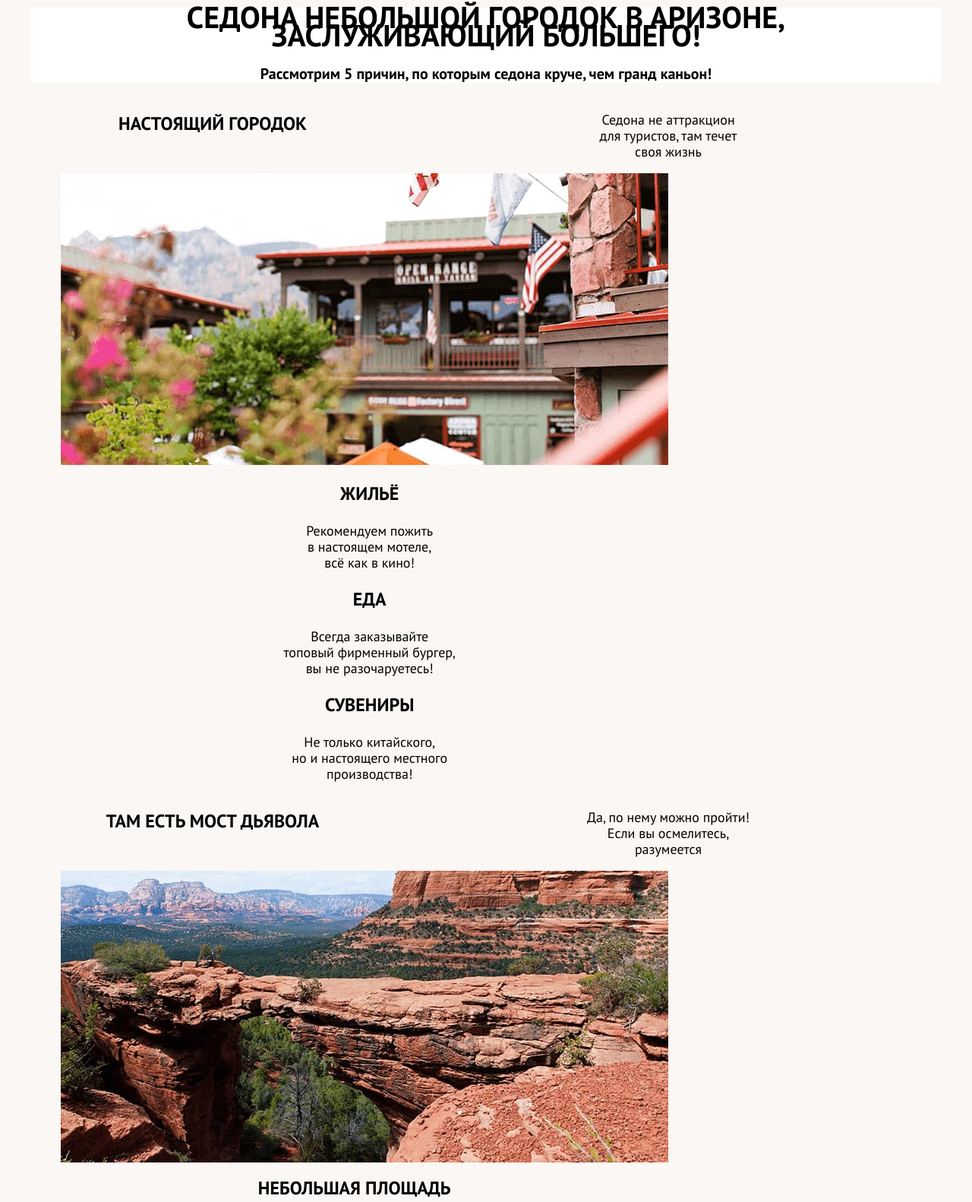
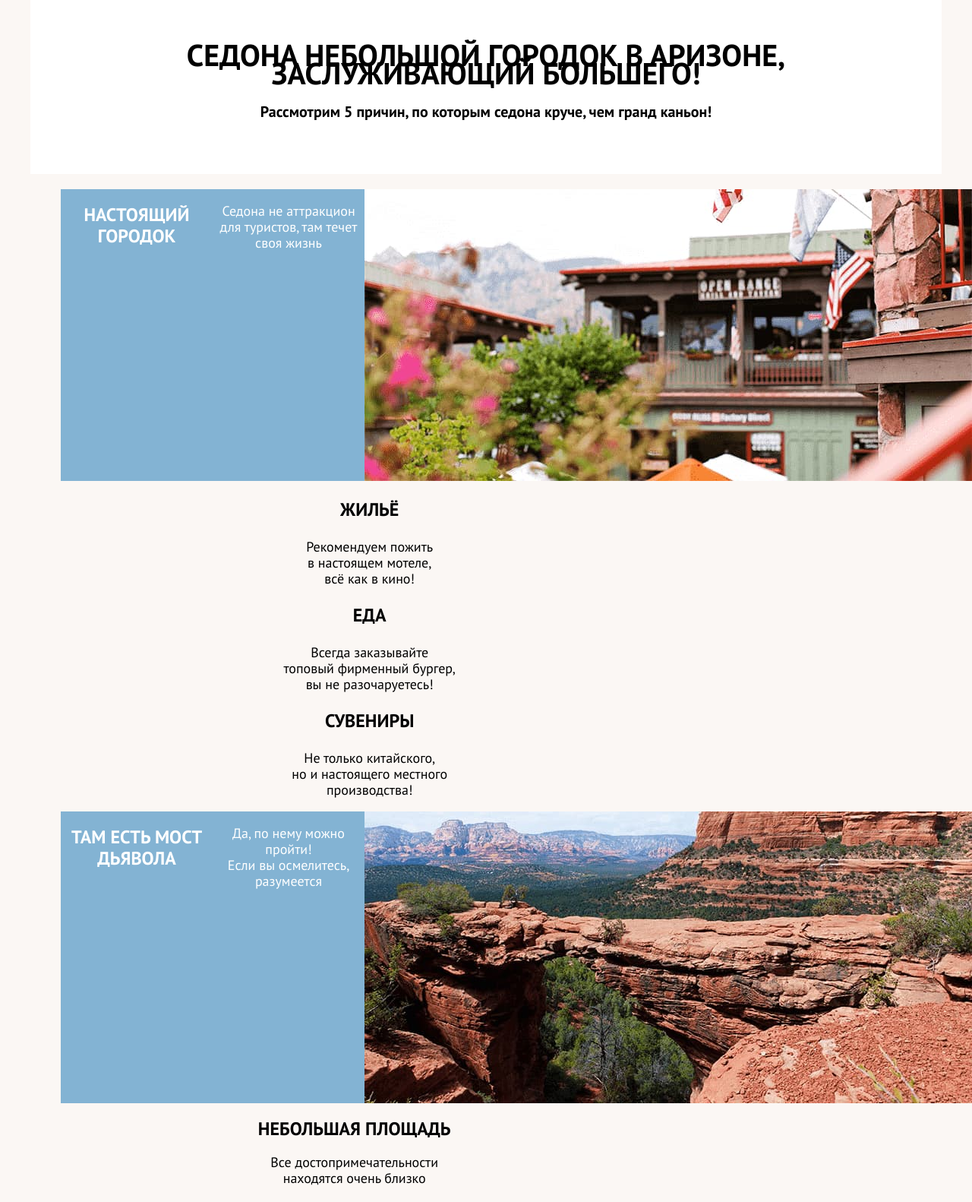
Before and after one commit to krasnovaek/1982699-sedona-33, a plain HTML site: page index.html in a window 1280 px wide. Shown: the part 449-2031 px from the top of the page at 76% size. Drawn offline with Linux system fonts and the light colour scheme.

Commit message:
добавляет изменяет

```diff
--- a/index.html
+++ b/index.html
@@ -45,9 +45,10 @@
     <div class="logo">
       <img src="images/welcome.svg" width="458" height="352" alt="Welcome to the gorgeous Sedona">
     </div>
-    <div class="intro">
+    <div class="description-text">
       <h1>Седона небольшой городок в аризоне,
-        <br>заслуживающий большего!
+        <br>
+        заслуживающий большего!
       </h1>
       <p>Рассмотрим 5 причин, по которым седона круче, чем гранд каньон!</p>
     </div>
--- a/styles/styles.css
+++ b/styles/styles.css
@@ -21,7 +21,6 @@ html {
 body {
   display: flex;
   flex-direction: column;
-  min-height: 100%;
   width: 1200px;
   margin: 0 auto;
   font-family: "PT Sans", sans-serif;
@@ -108,30 +107,39 @@ body {
   text-align: center;
 }
 
-.intro {
+.description-text {
   color: #000000;
   background-color: #ffffff;
   font-weight: bold;
   text-transform: uppercase;
   text-align: center;
+  width: 1200px;
+  padding: 50px 0;
 }
 
 .advantages-kind {
   display: grid;
   grid-template-columns: 1fr 1fr 1fr;
+  list-style-type: none;
 }
 
 .advantages-town {
   display: grid;
-  grid-template-columns: 400px 800px;
+  background-color: #83b3d3;
+  grid-template-columns: 200px 200px 800px;
+  color: #ffffff;
   width: 1200px;
+  height: 384px;
 }
 
 
 .advantages-bridge {
   display: grid;
-  grid-template-columns: 400px 800px;
+  grid-template-columns: 200px 200px 800px;
+  background-color: #83b3d3;
+  color: #ffffff;
   width: 1200px;
+  height: 384px;
 }
 
 
@@ -148,7 +156,6 @@ body {
   font-size: 18px;
   line-height: 21px;
   text-align: center;
-  color: #000000;
   text-decoration: none;
 }
 
```
